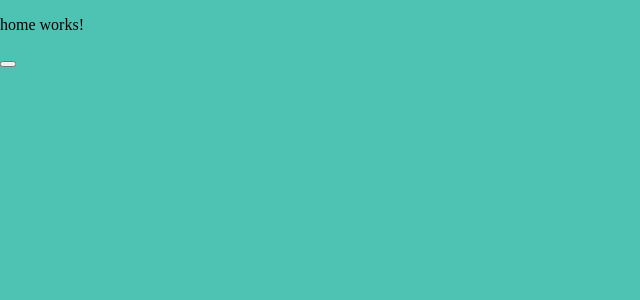
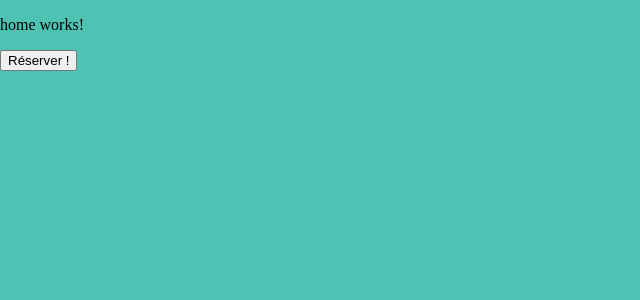
Before and after one commit to Emeric-Simplon/resaForm, an Angular app: page / in a window 1280 px wide. Shown: the top 300 px of the page, without its empty margins (0-640 px from the left). Built offline with nearby package versions, Linux system fonts and the light colour scheme.

Commit message:
Add button text

```diff
--- a/src/app/home/home.component.html
+++ b/src/app/home/home.component.html
@@ -1,2 +1,2 @@
 <p>home works!</p>
-<button (click)="goToResa()"></button>
+<button (click)="goToResa()">Réserver !</button>
```
Also changed, not shown: 5 other files (tests, documents, lock files or other folders).
